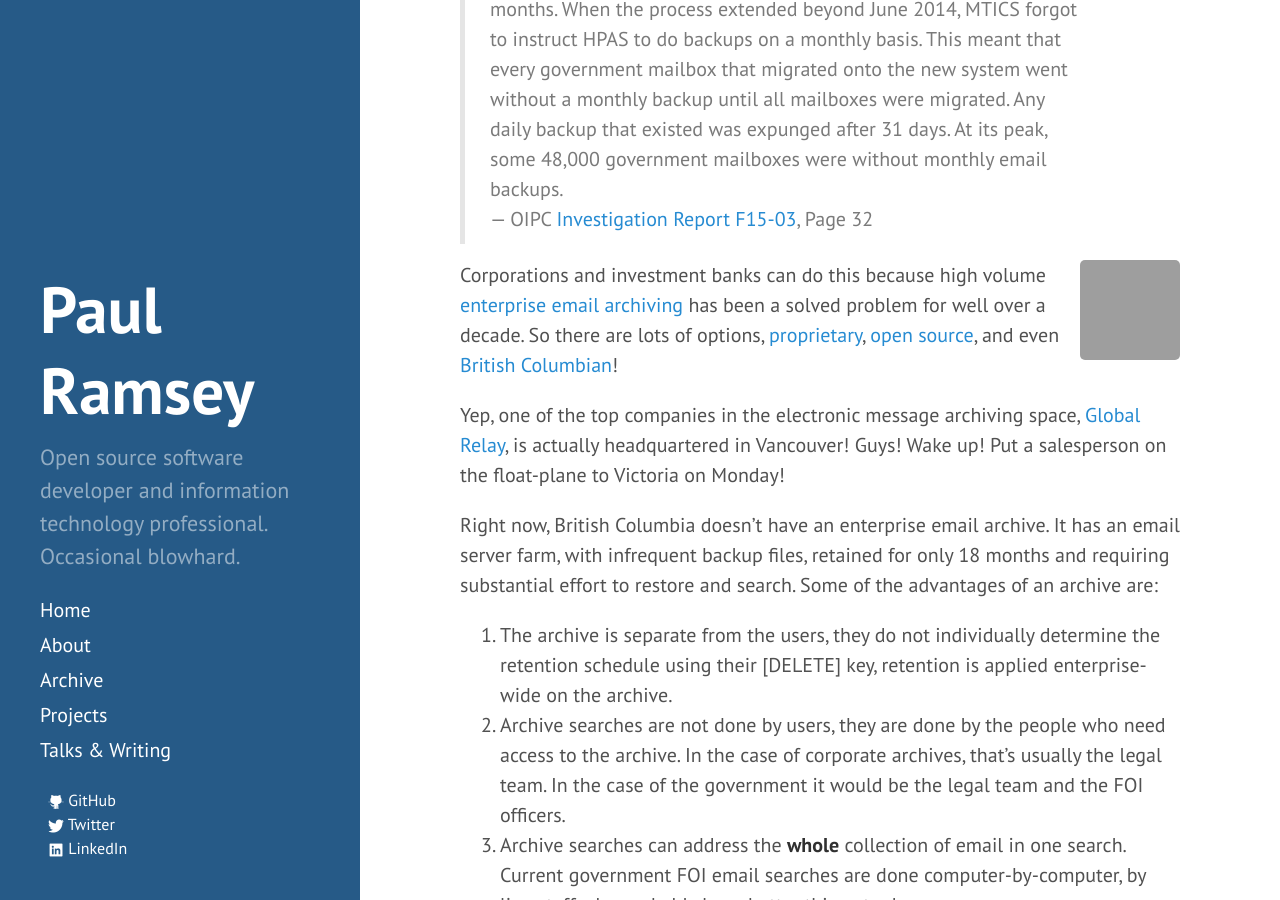
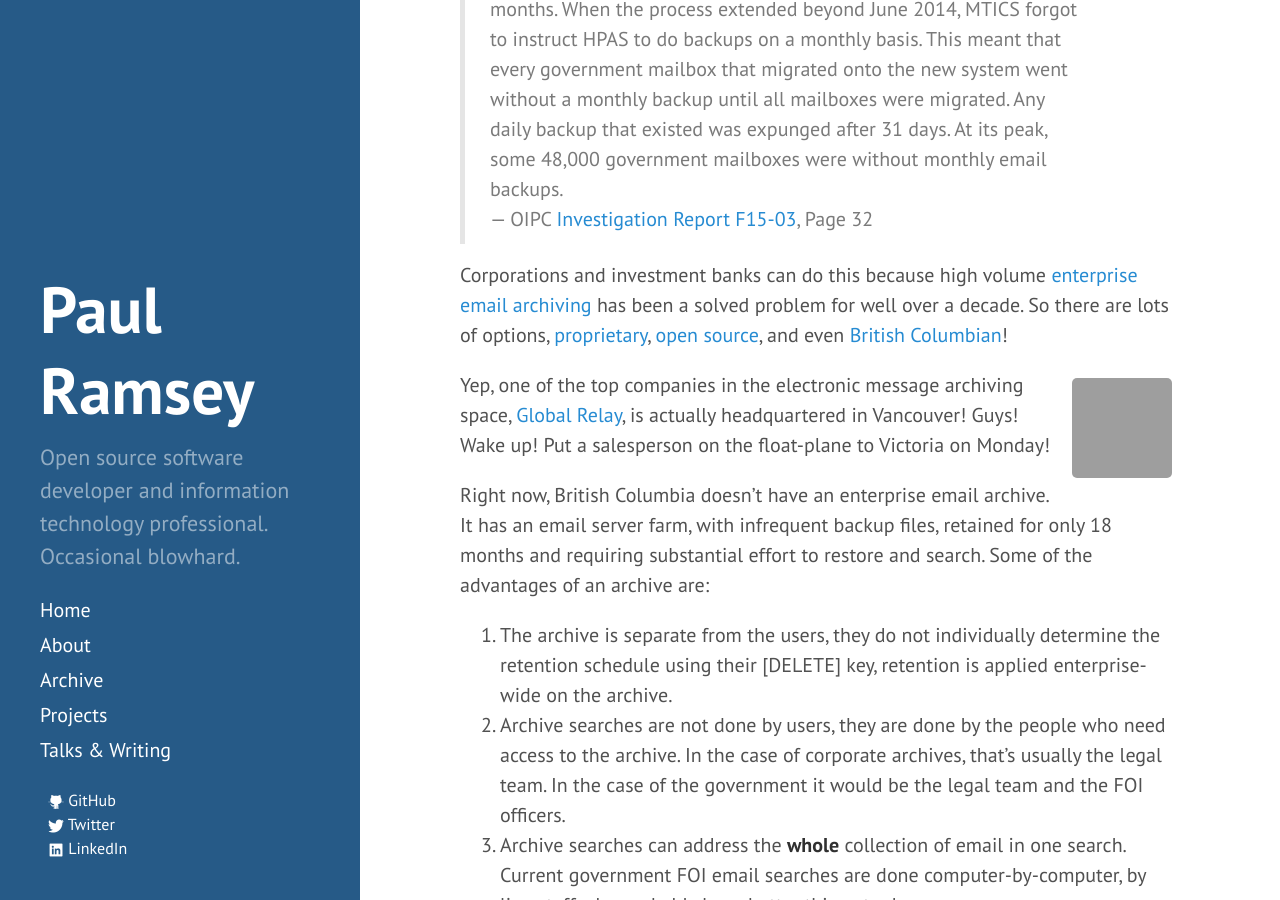
Before and after one commit to pramsey/pramsey.github.io, a Jekyll site: the page built from _posts/2015-10-24-if-i-hear-words-triple-delete-one-more.md, in a window 1280 px wide and 900 px high, scrolled down 2343 px. Built offline with Jekyll 4.4.1, drawn with Linux system fonts in a browser that asks for light colours; comment, search, counter and statistics services are not loaded; grey boxes are pictures that could not be loaded.

Commit message:
Move image

```diff
--- a/_posts/2015-10-24-if-i-hear-words-triple-delete-one-more.md
+++ b/_posts/2015-10-24-if-i-hear-words-triple-delete-one-more.md
@@ -47,7 +47,9 @@ Wow! That sounds really hard! I wonder how US public companies and Canadian inve
 
 > As it turned out, the entire migration process would take eight months. When the process extended beyond June 2014, MTICS forgot to instruct HPAS to do backups on a monthly basis. This meant that every government mailbox that migrated onto the new system went without a monthly backup until all mailboxes were migrated. Any daily backup that existed was expunged after 31 days. At its peak, some 48,000 government mailboxes were without monthly email backups.<br/>&mdash; OIPC [Investigation Report F15-03](https://www.oipc.bc.ca/investigation-reports/1874), Page 32
 
-<img src="https://lh3.googleusercontent.com/-XHk-iEPpMBE/AAAAAAAAAAI/AAAAAAAAAAA/6ZPvqo28YIc/photo.jpg" style="float:right; height:100px; width:100px; "/>Corporations and investment banks can do this because high volume [enterprise email archiving](https://www.google.ca/?q=enterprise+email+archive) has been a solved problem for well over a decade. So there are lots of options, [proprietary](http://www.messagesolution.com/email_archiving.htm), [open source](https://www.mailarchiva.com/#firstPage), and even [British Columbian](http://globalrelay.com/)!
+Corporations and investment banks can do this because high volume [enterprise email archiving](https://www.google.ca/?q=enterprise+email+archive) has been a solved problem for well over a decade. So there are lots of options, [proprietary](http://www.messagesolution.com/email_archiving.htm), [open source](https://www.mailarchiva.com/#firstPage), and even [British Columbian](http://globalrelay.com/)!
+
+<img src="https://lh3.googleusercontent.com/-XHk-iEPpMBE/AAAAAAAAAAI/AAAAAAAAAAA/6ZPvqo28YIc/photo.jpg" style="float:right; height:100px; width:100px; margin:8px;"/>
 
 Yep, one of the top companies in the electronic message archiving space, [Global Relay](http://globalrelay.com/), is actually headquartered in Vancouver! Guys! Wake up! Put a salesperson on the float-plane to Victoria on Monday!
 
```
